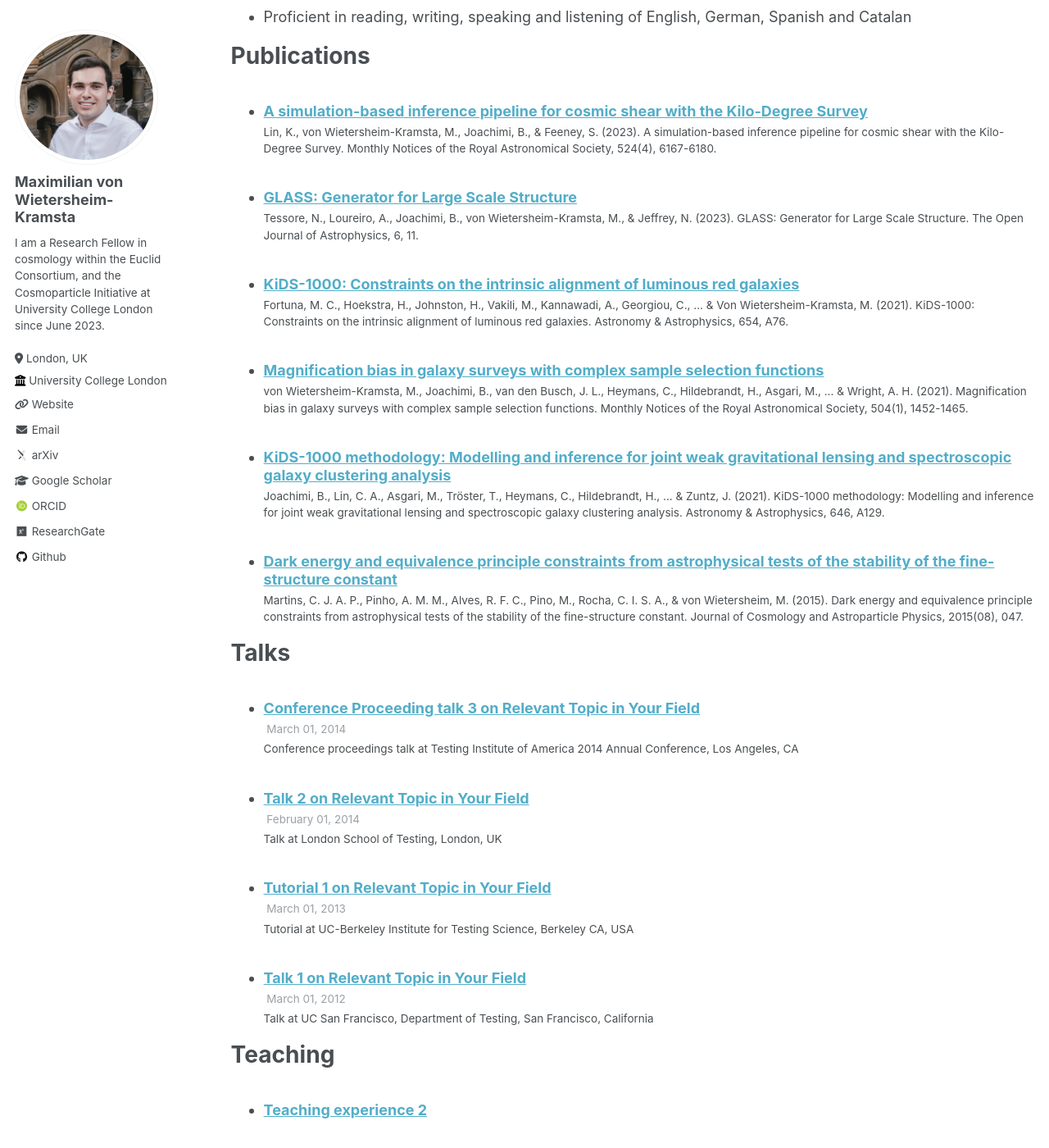
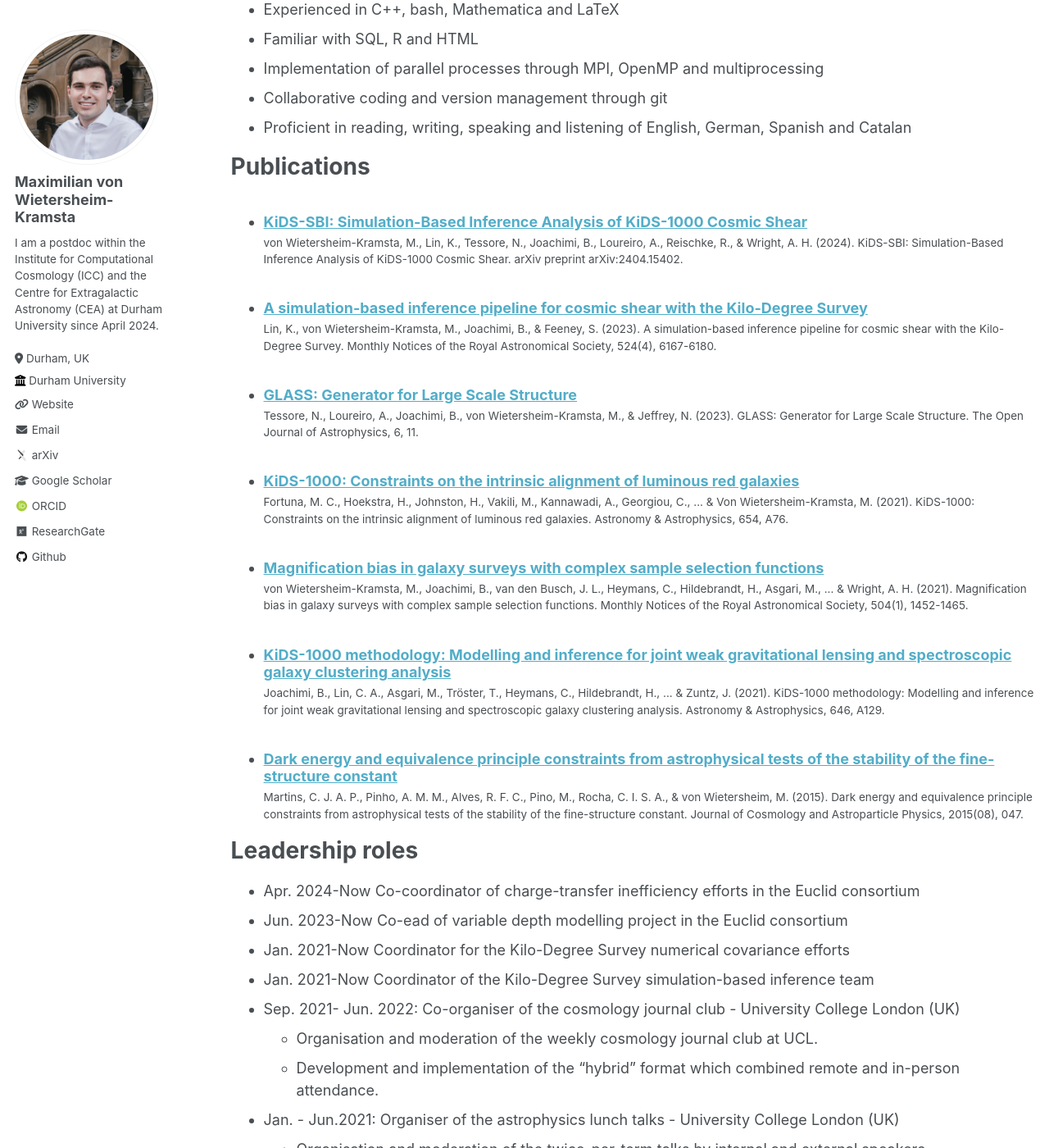
Before and after one commit to mwiet/mwiet.github.io, a Jekyll site: the page built from _pages/cv.md, in a window 1280 px wide and 1400 px high, scrolled down 1398 px. Shown: the whole window at 82% size. Built offline with Jekyll 4.4.1, drawn with Linux system fonts in a browser that asks for light colours; some web fonts are replaced; some of the changed text lies outside the part shown.

Commit message:
Updated website

```diff
--- a/_config.yml
+++ b/_config.yml
@@ -24,11 +24,11 @@ author:
   avatar           : "profile_zoom.jpg"
   name             : "Maximilian von Wietersheim-Kramsta"
   pronouns         : # example: "she/her"
-  bio              : "I am a Research Fellow in cosmology within the Euclid Consortium, and the Cosmoparticle Initiative at University College London since June 2023."
-  location         : "London, UK"
-  employer         : "University College London"
+  bio              : "I am a postdoc within the Institute for Computational Cosmology (ICC) and the Centre for Extragalactic Astronomy (CEA) at Durham University since April 2024."
+  location         : "Durham, UK"
+  employer         : "Durham University"
   uri              : "https://wietersheim-kramsta.com"# URL
-  email            : "maximilian.wietersheim-kramsta.19@ucl.ac.uk"
+  email            : "maximilian.von-wietersheim-kramsta@durham.ac.uk"
 
   # Academic websites
   arxiv            : "https://arxiv.org/a/vonwietersheimkramsta_m_1.html" # URL - Update with the correct link to your profile
--- a/_data/authors.yml
+++ b/_data/authors.yml
@@ -3,6 +3,6 @@
 Name Name:
   name        : "Maximilian von Wietersheim-Kramsta"
   uri         : "https://wietersheim-kramsta.com"
-  email       : "maximilian.wietersheim-kramsta.19@ucl.ac.uk"
-  bio         : "I am a Research Fellow in cosmology within the Euclid Consortium, and the Cosmoparticle Initiative at University College London since June 2023. "
+  email       : "maximilian.von-wietersheim-kramsta@durham.ac.uk"
+  bio         : "I am a postdoc within the Institute for Computational Cosmology (ICC) and the Centre for Extragalactic Astronomy (CEA) at Durham University since April 2024. "
   avatar      : "bio-photo-2.jpg"
--- a/_pages/cv.md
+++ b/_pages/cv.md
@@ -18,7 +18,11 @@ Education
 
 Research experience
 ======
-* Jun. 2023 - present: Research Fellow
+* Apr. 2024 - Now: Postdoctoral Research Associate
+  * Institute for Computational Cosmology & Centre for Extragalactic Astronomy, Durham University (UK)
+  * Large scale structure, dark matter, dark energy, cosmological inference, simulation-based inference, strong and weak gravitational lensing observations, charge transfer inefficiency in space telescopes.
+
+* Jun. 2023 - Apr. 2024: Postdoctoral Research Fellow
   * Cosmoparticle Initiative, University College London (UK)
   * Development of forward models for large-scale structure measurements by the Euclid Space Telescope, and the Kilo-Degree Survey.
 
@@ -57,21 +61,10 @@ Publications
     {% include archive-single-cv.html %}
   {% endfor %}</ul>
 
-Talks
-======
-  <ul>{% for post in site.talks reversed %}
-    {% include archive-single-talk-cv.html  %}
-  {% endfor %}</ul>
-
-Teaching
-======
-  <ul>{% for post in site.teaching reversed %}
-    {% include archive-single-cv.html %}
-  {% endfor %}</ul>
-
 Leadership roles
 ======
-* Jun. 2023-Now Lead of variable depth modelling project in the Euclid consortium
+* Apr. 2024-Now Co-coordinator of charge-transfer inefficiency efforts in the Euclid consortium
+* Jun. 2023-Now Co-ead of variable depth modelling project in the Euclid consortium
 * Jan. 2021-Now Coordinator for the Kilo-Degree Survey numerical covariance efforts
 * Jan. 2021-Now Coordinator of the Kilo-Degree Survey simulation-based inference team
 * Sep. 2021- Jun. 2022: Co-organiser of the cosmology journal club - University College London (UK)
--- /dev/null
+++ b/_publications/2024-04-23-sbi.md
@@ -0,0 +1,10 @@
+---
+title: "KiDS-SBI: Simulation-Based Inference Analysis of KiDS-1000 Cosmic Shear"
+collection: publications
+permalink: /publication/2024-04-23-sbi
+excerpt: ''
+date: 2024-04-23
+venue: 'Submitted to Astronomy & Astrophysics'
+paperurl: 'https://arxiv.org/abs/2404.15402'
+citation: 'von Wietersheim-Kramsta, M., Lin, K., Tessore, N., Joachimi, B., Loureiro, A., Reischke, R., & Wright, A. H. (2024). KiDS-SBI: Simulation-Based Inference Analysis of KiDS-1000 Cosmic Shear. arXiv preprint arXiv:2404.15402.'
+---
--- a/_talks/2012-03-01-talk-1.md
+++ /dev/null
@@ -1,11 +0,0 @@
----
-title: "Talk 1 on Relevant Topic in Your Field"
-collection: talks
-type: "Talk"
-permalink: /talks/2012-03-01-talk-1
-venue: "UC San Francisco, Department of Testing"
-date: 2012-03-01
-location: "San Francisco, California"
----
-
-This is a description of your talk, which is a markdown files that can be all markdown-ified like any other post. Yay markdown!
--- a/_talks/2013-03-01-tutorial-1.md
+++ /dev/null
@@ -1,13 +0,0 @@
----
-title: "Tutorial 1 on Relevant Topic in Your Field"
-collection: talks
-type: "Tutorial"
-permalink: /talks/2013-03-01-tutorial-1
-venue: "UC-Berkeley Institute for Testing Science"
-date: 2013-03-01
-location: "Berkeley CA, USA"
----
-
-[More information here](http://exampleurl.com)
-
-This is a description of your tutorial, note the different field in type. This is a markdown files that can be all markdown-ified like any other post. Yay markdown!
--- a/_talks/2014-02-01-talk-2.md
+++ /dev/null
@@ -1,13 +0,0 @@
----
-title: "Talk 2 on Relevant Topic in Your Field"
-collection: talks
-type: "Talk"
-permalink: /talks/2014-02-01-talk-2
-venue: "London School of Testing"
-date: 2014-02-01
-location: "London, UK"
----
-
-[More information here](http://example2.com)
-
-This is a description of your talk, which is a markdown files that can be all markdown-ified like any other post. Yay markdown!
--- a/_talks/2014-03-01-talk-3.md
+++ /dev/null
@@ -1,11 +0,0 @@
----
-title: "Conference Proceeding talk 3 on Relevant Topic in Your Field"
-collection: talks
-type: "Conference proceedings talk"
-permalink: /talks/2014-03-01-talk-3
-venue: "Testing Institute of America 2014 Annual Conference"
-date: 2014-03-01
-location: "Los Angeles, CA"
----
-
-This is a description of your conference proceedings talk, note the different field in type. You can put anything in this field.
--- a/_teaching/2014-spring-teaching-1.md
+++ /dev/null
@@ -1,20 +0,0 @@
----
-title: "Teaching experience 1"
-collection: teaching
-type: "Undergraduate course"
-permalink: /teaching/2014-spring-teaching-1
-venue: "University 1, Department"
-date: 2014-01-01
-location: "City, Country"
----
-
-This is a description of a teaching experience. You can use markdown like any other post.
-
-Heading 1
-======
-
-Heading 2
-======
-
-Heading 3
-======
```
Also changed, not shown: _data/navigation.yml (+0 -9 lines), _pages/about.md (+2 -6 lines), _posts/2012-08-14-blog-post-1.md (deleted, +0 -20 lines), _posts/2013-08-14-blog-post-2.md (deleted, +0 -20 lines), _posts/2014-08-14-blog-post-3.md (deleted, +0 -20 lines), _posts/2015-08-14-blog-post-4.md (deleted, +0 -20 lines), _posts/2199-01-01-future-post.md (deleted, +0 -11 lines), _teaching/2015-spring-teaching-2.md (deleted, +0 -20 lines).
